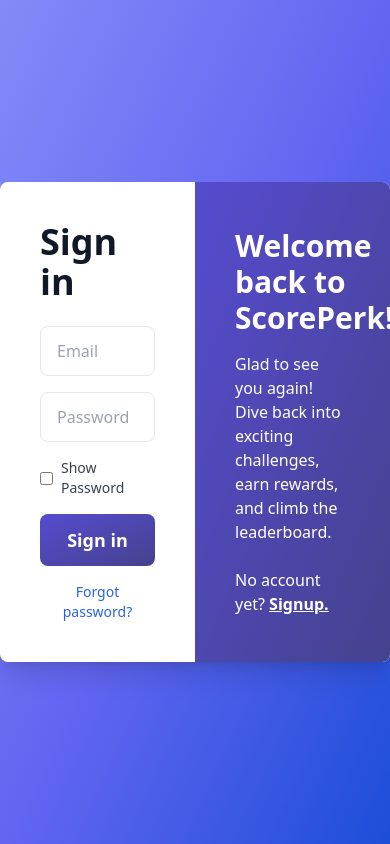
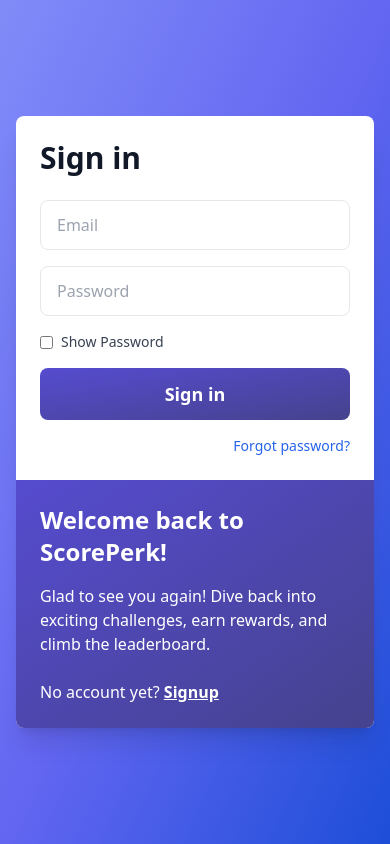
Before and after one commit to Competitionskills/Competition-skills-frontend, a React (Create React App) app: page /Login in a window 390 px wide. Built offline with nearby package versions, Linux system fonts and the light colour scheme.

Commit message:
Update Login.tsx
updated signin file with mobile view

```diff
--- a/src/pages/Login.tsx
+++ b/src/pages/Login.tsx
@@ -2,7 +2,7 @@
 import { useNavigate } from "react-router-dom";
 import ForgotPasswordModal from "../components/ForgotPasswordModal";
 import "../styles/animations.css";
-import {api, setAuthToken} from "../helpers/axios";
+import { api, setAuthToken } from "../helpers/axios";
 
 const SignIn = () => {
   const [form, setForm] = useState({ email: "", password: "" });
@@ -12,13 +12,11 @@
   const [isSubmitting, setIsSubmitting] = useState(false);
   const navigate = useNavigate();
 
-  // ✅ Handle Input Change
   const handleChange = (e: React.ChangeEvent<HTMLInputElement>) => {
     setForm({ ...form, [e.target.name]: e.target.value });
-    setError(""); // Clear error when user types
+    setError("");
   };
 
-  // ✅ Handle Form Submission
   const handleSubmit = async (e: React.FormEvent<HTMLFormElement>) => {
     e.preventDefault();
     setError("");
@@ -34,9 +32,10 @@
       const response = await api.post("/users/login", form);
 
       if (response.data.token) {
+        setAuthToken(response.data.token);
         localStorage.setItem("authToken", response.data.token);
-        setError(""); // Clear errors
-        navigate("/dashboard"); // ✅ Redirect to Dashboard
+        setError("");
+        navigate("/dashboard");
       }
     } catch (error: any) {
       console.error("❌ Login Error:", error);
@@ -70,14 +69,13 @@
     }
   };
 
+  return (
+    <div className="flex items-center justify-center min-h-screen bg-gradient-to-br from-indigo-400 via-indigo-500 to-blue-700 py-6 px-4 sm:py-12">
+      <div className="flex flex-col md:flex-row w-full max-w-4xl bg-white rounded-lg shadow-xl overflow-hidden">
 
-  return (
-    <div className="flex items-center justify-center min-h-[100vh] bg-gradient-to-br from-indigo-400 via-indigo-500 to-blue-700 py-12">
-      <div className="flex w-full max-w-4xl bg-white rounded-lg shadow-xl overflow-hidden">
-
-        {/* Left Side - Sign In Form */}
-        <div className="w-1/2 p-10 flex flex-col justify-center">
-          <h2 className="text-4xl font-bold text-gray-900 mb-6">Sign in</h2>
+        {/* Sign In Form - Full width on mobile, half width on desktop */}
+        <div className="w-full md:w-1/2 p-6 sm:p-8 md:p-10 flex flex-col justify-center">
+          <h2 className="text-3xl sm:text-4xl font-bold text-gray-900 mb-6">Sign in</h2>
           <form id="loginForm" onSubmit={handleSubmit}>
             <div className="mb-4">
               <input
@@ -138,22 +136,21 @@
           </form>
         </div>
 
-        {/* Right Side - Welcome Message */}
-        <div className="w-1/2 bg-gradient-to-br from-indigo-700/90 to-indigo-900/90 text-white p-10 flex flex-col justify-center">
-          <h2 className="text-3xl font-bold">Welcome back to ScorePerk!</h2>
+        {/* Welcome Message - Full width on mobile, half width on desktop */}
+        <div className="w-full md:w-1/2 bg-gradient-to-br from-indigo-700/90 to-indigo-900/90 text-white p-6 sm:p-8 md:p-10 flex flex-col justify-center">
+          <h2 className="text-2xl sm:text-3xl font-bold">Welcome back to ScorePerk!</h2>
           <p className="mt-4 text-md font-medium">
             Glad to see you again! Dive back into exciting challenges, earn rewards, and climb the leaderboard.
           </p>
           <p className="mt-6 text-md font-medium">
             No account yet?{" "}
             <a href="#" className="underline font-semibold hover:text-blue-300 transition-colors">
-              Signup.
+              Signup
             </a>
           </p>
         </div>
       </div>
 
-      {/* Forgot Password Modal */}
       <ForgotPasswordModal
         isOpen={isModalOpen}
         onClose={() => setIsModalOpen(false)}
```
